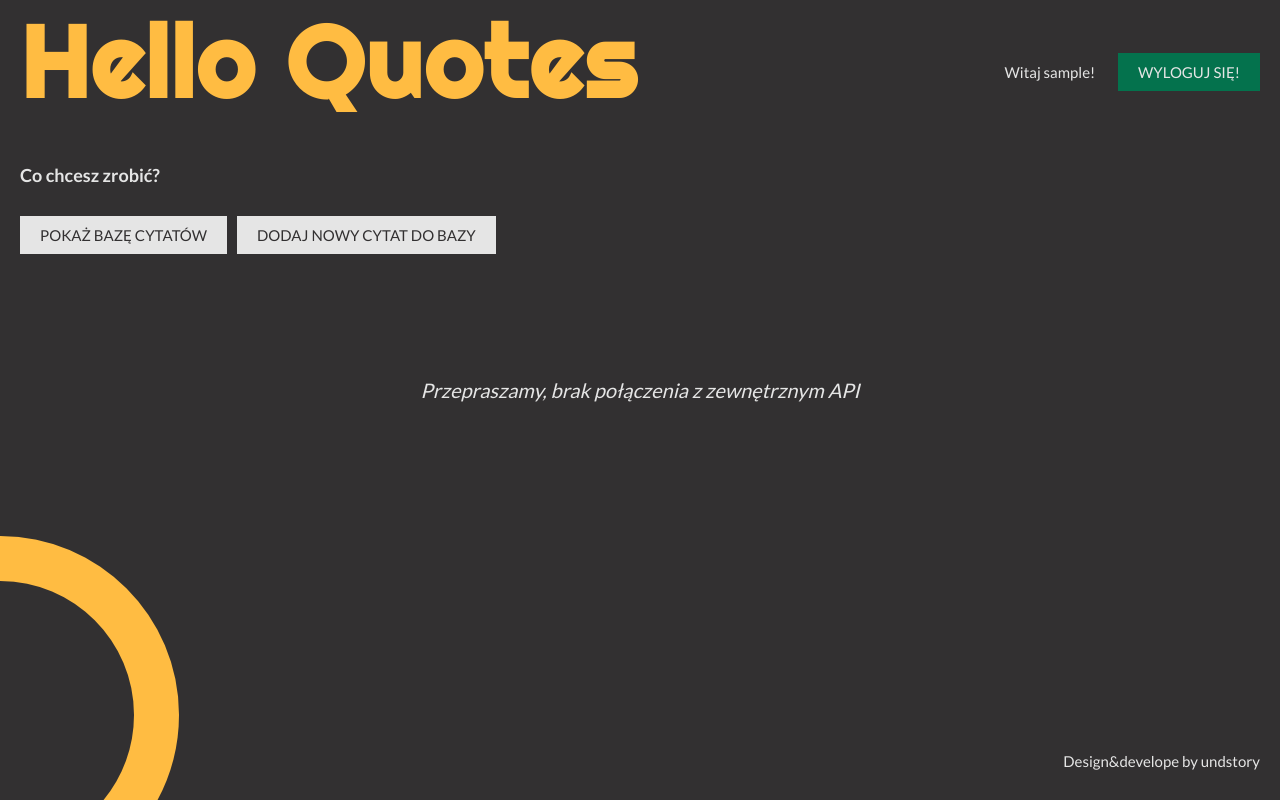
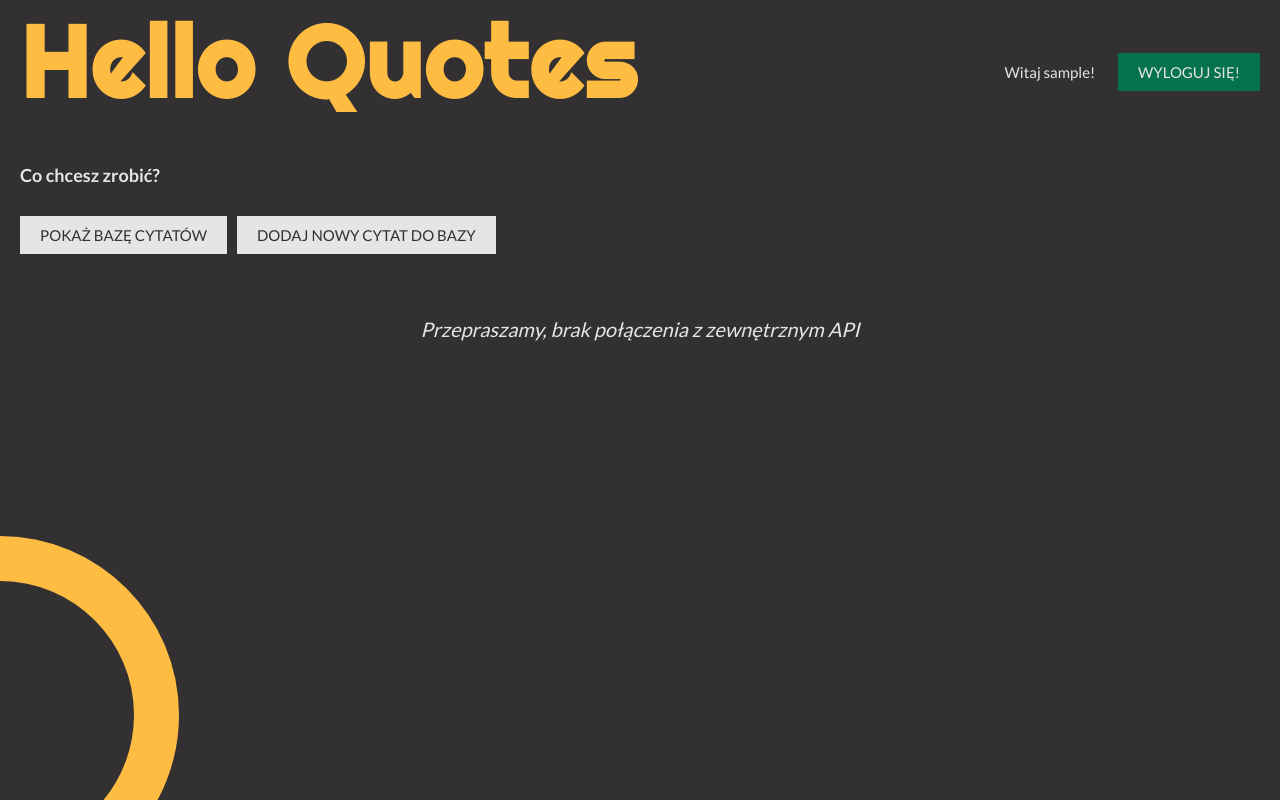
Before and after one commit to undstory/Quotes-, a PHP site: page /quotes.php in a window 1280 px wide. Run offline with PHP 8.4, Linux system fonts and the light colour scheme; the visitor is signed in with stand-in values (Sample User, id 1).

Commit message:
last fixes

```diff
--- a/quotes.php
+++ b/quotes.php
@@ -55,7 +55,6 @@ if(isset($_GET['allQuotes'])){
         <p class="random__quote--text"></p>
         <p class="random__quote--author"></p>
     </div>
-    <footer class="footer">Design&develope by undstory</footer>
 </main>
 </div>
 </body>
--- a/styles/scss/addQuote.scss
+++ b/styles/scss/addQuote.scss
@@ -1,10 +1,10 @@
 .add {
-    &__quote {
-        position: absolute;
-        top: 50%;
-        left: 50%;
-        transform: translate(-50%, -50%);
-    }
+    // &__quote {
+    //     position: absolute;
+    //     top: 50%;
+    //     left: 50%;
+    //     transform: translate(-50%, -50%);
+    // }
 
     &__form {
         display: flex;
@@ -39,7 +39,7 @@
     &__button {
         display: block;
         text-transform: uppercase;
-        margin: 1rem 1rem 1rem 0;
+        margin: 1rem 1rem 3rem 0;
         color: $black;
         outline: none;
         border: none;
@@ -56,3 +56,19 @@
         }
     }
 }
+
+@media all and (max-width: $mobileWidth) {
+    .add {
+        &__textarea, &__input {
+            width: 400px;
+        }
+    }
+}
+
+@media all and (max-width: 432px) {
+    .add {
+        &__textarea, &__input {
+            width: 300px;
+        }
+    }
+}
--- a/styles/scss/quotes.scss
+++ b/styles/scss/quotes.scss
@@ -65,10 +65,15 @@
 
 .random {
     &__quote {
-        position: absolute;
-        top: 50%;
-        left: 50%;
-        transform: translate(-50%, -50%);
+        // position: absolute;
+        // top: 50%;
+        // left: 50%;
+        // transform: translate(-50%, -50%);
+        display: flex;
+        flex-direction: column;
+        justify-content: center;
+        align-items: center;
+        margin: 5rem 2rem;
 
         &--text {
             font-size: 2rem;
```
Also changed, not shown: styles/css/style.css, 1 other file.
